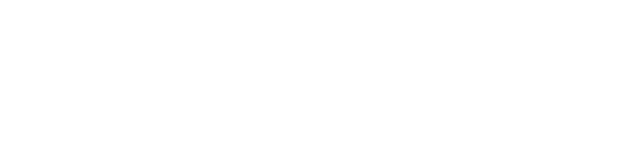
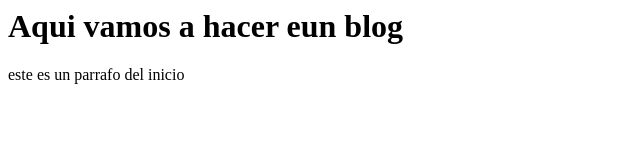
Before and after one commit to josealcivar/curso-github, a plain HTML site: page index.html in a window 1280 px wide. Shown: the whole page, without its empty margins (0-640 px from the left). Drawn offline with Linux system fonts and the light colour scheme.

Commit message:
add datos al html

```diff
--- a/index.html
+++ b/index.html
@@ -1,4 +1,10 @@
 <html>
-<head></head>
-<body></body>
+<head>
+<title>Titulo del proyecto</title>
+<link rel="stylesheet" href="css/estilos.css" />
+</head>
+<body>
+<h1>Aqui vamos a hacer eun blog</h1>
+<p> este es un parrafo del inicio</p>
+</body>
 </html>
```
